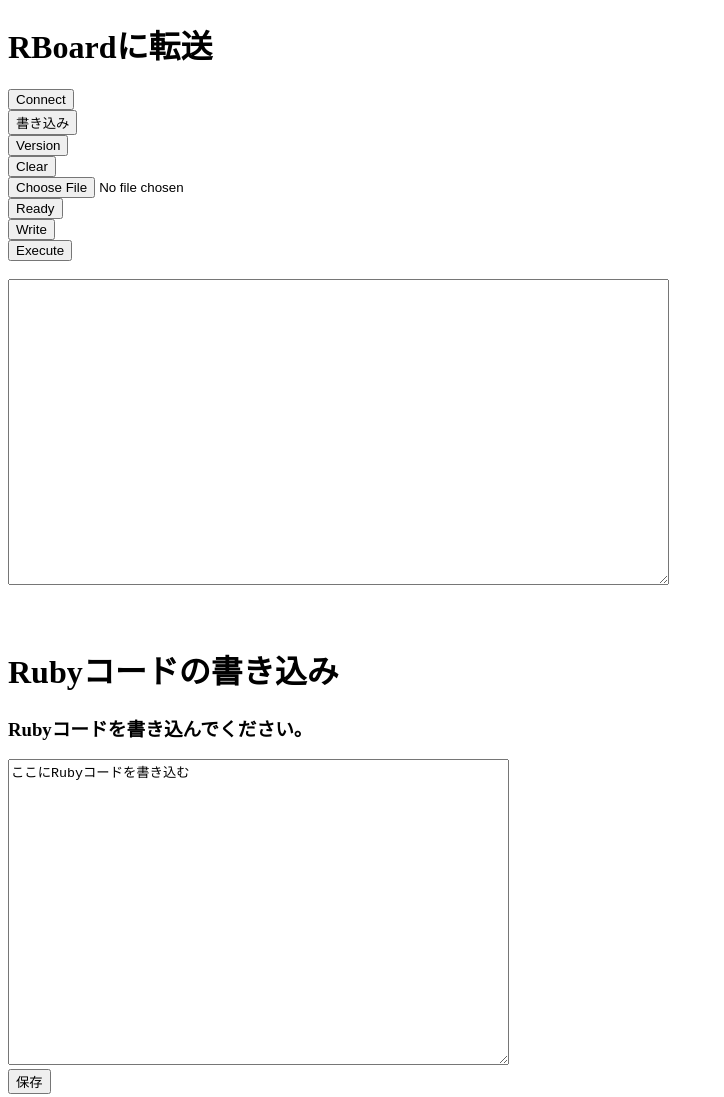
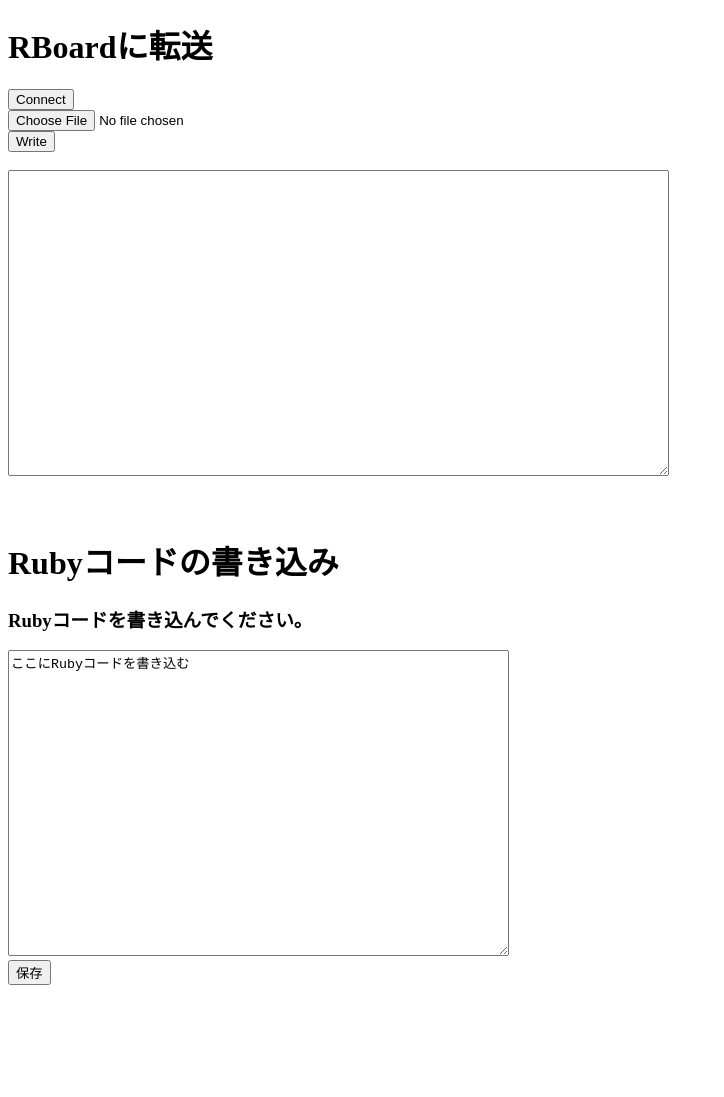
Before and after one commit to nodered-mrubyc/WebSerial-API, a plain HTML site: page index.html in a window 1280 px wide. Shown: the whole page, without its empty margins (0-724 px from the left). After the commit the page ends 993 px from the top, so only its background shows below. Drawn offline with Linux system fonts and the light colour scheme.

Commit message:
add index.html

```diff
--- a/index.html
+++ b/index.html
@@ -16,16 +16,18 @@
     <!--   web serial api   -->
     <!-- <h1>Web Serial API Console</h1> -->
     <button onclick="onConnectButtonClick()">Connect</button><br>
-    <button id="write01">書き込み</button><br>
+    <!-- <button onclick="onCRLFButtonClick()">書き込み</button><br>
     <button onclick="onVersionButtonClick()">Version</button><br>
-    <button onclick="onClearButtonClick()">Clear</button><br>
+    <button onclick="onClearButtonClick()">Clear</button><br> -->
     <!-- <form method="post" action="" enctype="multipart/form-data">
         <input type="file" id="sendInput" onload="fileLoad">
     </form> -->
     <input type="file" id="sendInput"><br>
-    <button onclick="onReadyButtonClick()">Ready</button><br>
+    <!-- <button onclick="onReadyButtonClick()">Ready</button><br>
     <button onclick="onWriteButtonClick()">Write</button><br>
-    <button onclick="onExecuteButtonClick()">Execute</button><br>
+    <button onclick="onExecuteButtonClick()">Execute</button><br> -->
+
+    <button onclick="onWriteButtonClick()">Write</button><br>
 
     <br>
     <textarea cols="80" rows="20" id="outputArea" readonly></textarea>
```
